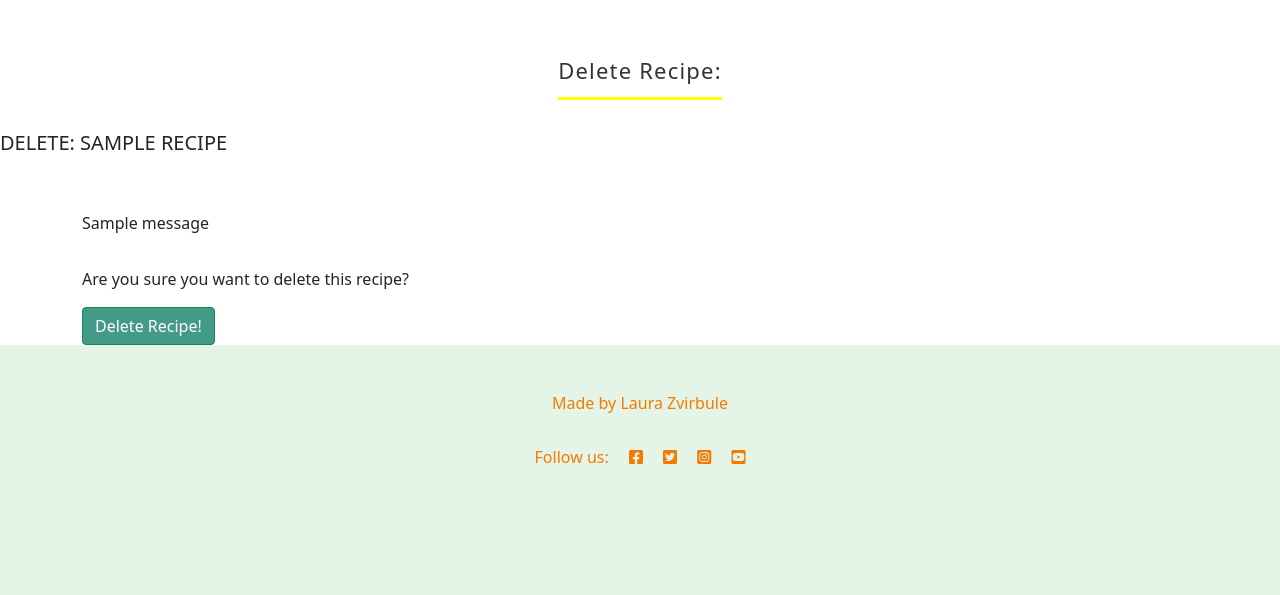
After one commit to lauraz-15/juicy-recipes, a Django app: page /recipes/delete_recipe/1/delete in a window 1280 px wide. The commit adds this page. Shown: the part 348-943 px from the top of the page. Run offline with Django 3.2, Linux system fonts and the light colour scheme; tables that the repository leaves empty hold one stand-in row (values such as "Sample post"); one stand-in notice (Sample message) is shown; some libraries are stand-ins or nearby versions.

Commit message:
Add Delete Recipe functionality and url link

```diff
--- a/recipes/models.py
+++ b/recipes/models.py
@@ -20,6 +20,7 @@ class Recepte(models.Model):
         return self.name
 
     def get_absolute_url(self):
+        return reverse('recipe_detail', args=(str(self.id)))
         return reverse('home')
 
 
@@ -51,6 +52,9 @@ class Recipe(models.Model):
     def number_of_likes(self):
         return self.likes.count()
 
+    def get_absolute_url(self):
+        return reverse('home')
+
 
 class Comment(models.Model):
     recipe = models.ForeignKey(Recipe, on_delete=models.CASCADE,
--- /dev/null
+++ b/recipes/templates/recipes/delete_recipe.html
@@ -0,0 +1,24 @@
+{% extends "base.html" %}
+{% block content %}
+
+<h2 class="title-block">
+    <span class="title-text">Delete Recipe:</span>
+</h2>
+<h3>Delete: {{ recipe.title }}</h3>
+<br>
+<div class="container-fluid container">
+    {% for message in messages %}
+    <br>
+    <p>{{message}}</p>
+        {% endfor %}
+    <div class="row">
+      <div class="col-12 mt-3 left">
+        <form action="" method="post" enctype="multipart/form-data">
+            {% csrf_token %}
+            <p>Are you sure you want to delete this recipe?</p>
+            <button class="btn btn-success" type="submit">Delete Recipe!</button>
+        </form>
+        </div>
+    </div>
+</div>
+{% endblock content %}
--- a/recipes/templates/recipes/recipe_detail.html
+++ b/recipes/templates/recipes/recipe_detail.html
@@ -61,6 +61,9 @@
 <a href="{% url 'update_recipe' recipe.pk  %}">
     <button class="btn btn-success" type="submit">Edit</button>
 </a>
+<a href="{% url 'delete_recipe' recipe.pk  %}">
+    <button class="btn btn-success" type="submit">Delete</button>
+</a>
 <br>
 <div class="container">
 
--- a/recipes/urls.py
+++ b/recipes/urls.py
@@ -1,6 +1,6 @@
 from . import views
 from django.urls import path
-from .views import UpdateRecipeView, ListView
+from .views import UpdateRecipeView, ListView, DeleteRecipeView
 
 urlpatterns = [
     path('', views.RecipeList.as_view(), name="home"),
@@ -10,6 +10,7 @@ urlpatterns = [
     path('add_recepte/', views.addRecepte, name='add_recepte'),
     path("new/", views.new_recipe, name="new"),
     path('update_recipe/<int:pk>', views.UpdateRecipeView.as_view(), name='update_recipe'),
+    path('delete_recipe/<int:pk>/delete', views.DeleteRecipeView.as_view(), name='delete_recipe'),
     path('recipe_detail/<int:pk>/', views.RecipeDetail.as_view(), name='recipe_detail'),
     path('like/<slug:pk>', views.RecipeLike.as_view(), name='recipe_like'),
 ]
--- a/recipes/views.py
+++ b/recipes/views.py
@@ -7,6 +7,14 @@ from .models import Recipe, Recepte
 from django.contrib.auth.models import User
 from .forms import CommentForm, RecipeForm, RecepteForm
 from django.db.models import Q
+from django.urls import reverse_lazy
+
+
+class DeleteRecipeView(DeleteView):
+    model = Recipe
+    template_name = 'recipes/delete_recipe.html'
+    success_url = reverse_lazy('home')
+
 
 class UpdateRecipeView(UpdateView):
     model = Recipe
@@ -15,7 +23,6 @@ class UpdateRecipeView(UpdateView):
 
     def get_success_url(self):
         return reverse('home')
-
 
 
 class ListReceptes(ListView):
```
